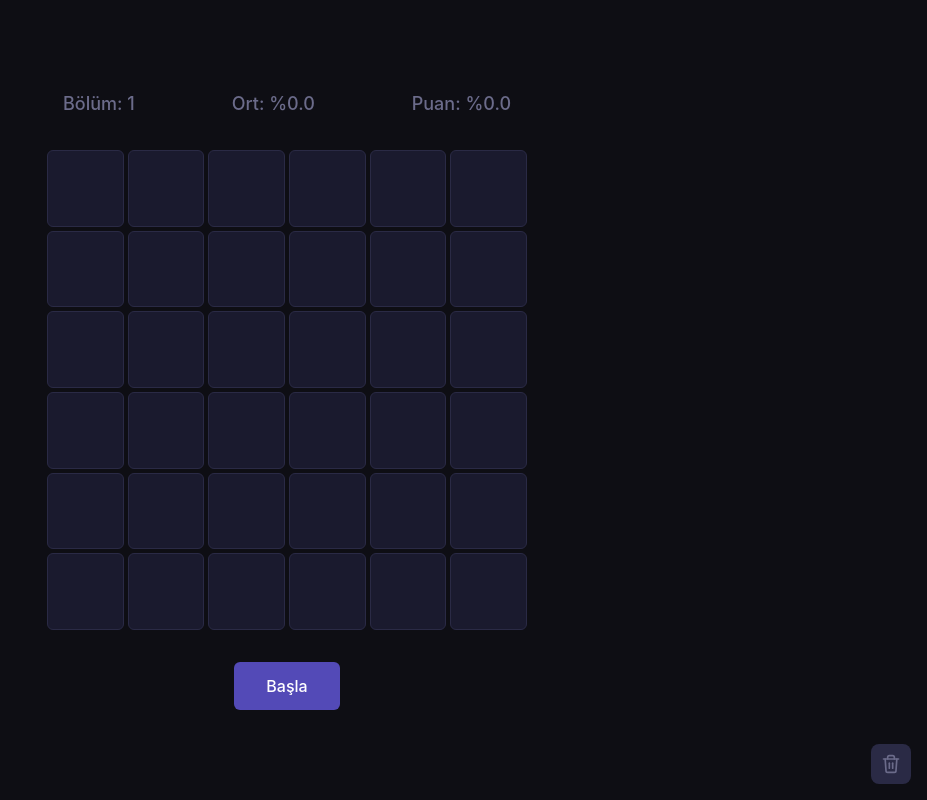
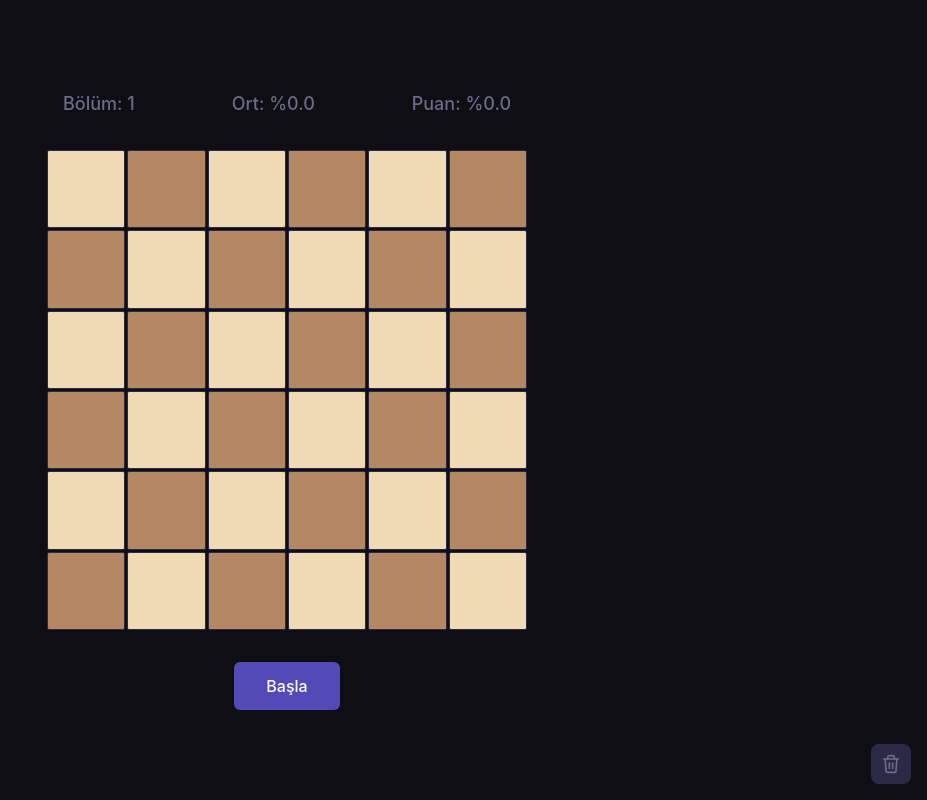
Before and after one commit to RedzhepT/mnemo, a React (Vite) app: page / in a window 1280 px wide. Shown: the whole page, without its empty margins (353-1280 px from the left). Built offline with nearby package versions, Linux system fonts and the light colour scheme.

Commit message:
feat: satranc tahtasi deseni eklendi

```diff
--- a/src/components/Cell.tsx
+++ b/src/components/Cell.tsx
@@ -2,6 +2,7 @@ import type { ResultStatus } from '../hooks/useGame'
 
 export interface CellProps {
   index: number
+  gridSize: number
   isActive: boolean
   isPlayerSelected: boolean
   resultStatus: ResultStatus | null
@@ -11,12 +12,14 @@ export interface CellProps {
 
 // Kare durumuna göre Tailwind sınıflarını döner
 function getCellClassName(
+  index: number,
+  gridSize: number,
   isActive: boolean,
   isPlayerSelected: boolean,
   resultStatus: ResultStatus | null,
 ): string {
   const base =
-    'relative flex aspect-square w-full items-center justify-center rounded-[6px] border border-mnemo-border text-lg font-semibold transition-all duration-300 cursor-pointer select-none'
+    'relative flex aspect-square w-full items-center justify-center rounded-[2px] border border-mnemo-border text-lg font-semibold transition-all duration-300 cursor-pointer select-none'
 
   if (resultStatus === 'correct') {
     return `${base} border-transparent bg-green-500 text-white shadow-md`
@@ -42,12 +45,21 @@ function getCellClassName(
     return `${base} border-transparent bg-mnemo-yellow text-white shadow-md`
   }
 
-  return `${base} bg-mnemo-cell hover:bg-mnemo-cell-hover active:scale-95`
+  const row = Math.floor(index / gridSize)
+  const col = index % gridSize
+  const isLight = (row + col) % 2 === 0
+
+  if (isLight) {
+    return `${base} bg-[#F0D9B5] hover:bg-[#F5E0C0] active:scale-95`
+  }
+
+  return `${base} bg-[#B58863] hover:bg-[#C49A75] active:scale-95`
 }
 
 // Oyun tahtasındaki tek bir kareyi render eder
 export function Cell({
   index,
+  gridSize,
   isActive,
   isPlayerSelected,
   resultStatus,
@@ -58,7 +70,13 @@ export function Cell({
     <button
       type="button"
       aria-label={`Kare ${index + 1}`}
-      className={getCellClassName(isActive, isPlayerSelected, resultStatus)}
+      className={getCellClassName(
+        index,
+        gridSize,
+        isActive,
+        isPlayerSelected,
+        resultStatus,
+      )}
       onClick={() => onClick(index)}
     >
       {sequenceOrder !== null && <span>{sequenceOrder}</span>}
--- a/src/components/Grid.tsx
+++ b/src/components/Grid.tsx
@@ -51,12 +51,13 @@ export function Grid({
 
   return (
     <div
-      className={`grid w-full max-w-md gap-1 ${gridColsClass} mx-auto px-4 sm:max-w-lg`}
+      className={`grid w-full max-w-md gap-0.5 ${gridColsClass} mx-auto px-4 sm:max-w-lg`}
     >
       {Array.from({ length: cellCount }, (_, index) => (
         <Cell
           key={index}
           index={index}
+          gridSize={gridSize}
           isActive={phase === 'showing' && activeIndex === index}
           isPlayerSelected={phase === 'input' && playerInput.includes(index)}
           resultStatus={phase === 'result' ? (resultMap[index] ?? null) : null}
```
